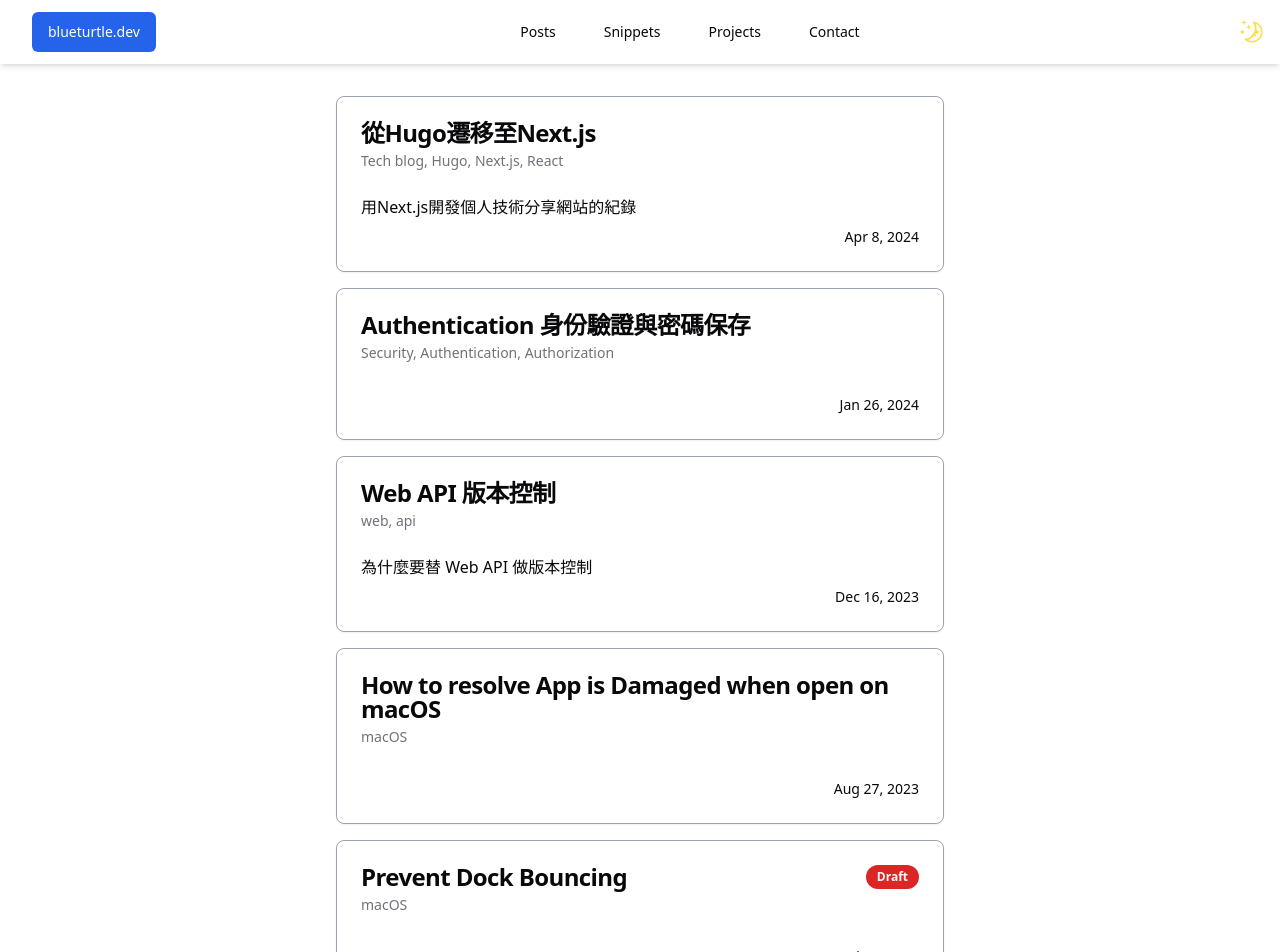
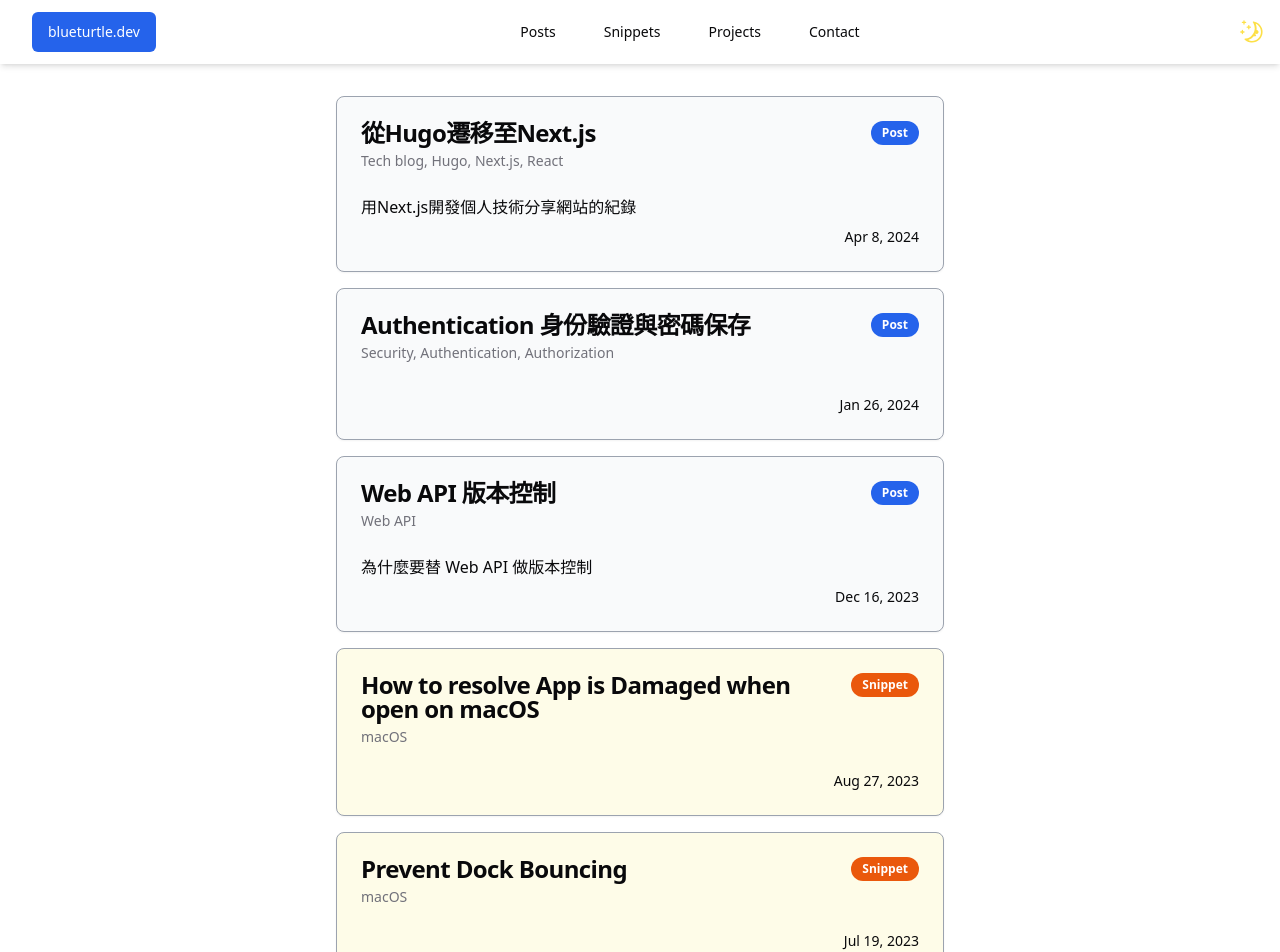
Before and after one commit to tarmacChen/blueturtle.dev, a Next.js app: page / in a window 1280 px wide. Shown: the top 952 px of the page. Built offline with nearby package versions, Linux system fonts and the light colour scheme.

Commit message:
adjust style

```diff
--- a/contents/posts/webapi-versioning.md
+++ b/contents/posts/webapi-versioning.md
@@ -2,7 +2,7 @@
 title: 'Web API 版本控制'
 author: tarmac
 description: '為什麼要替 Web API 做版本控制'
-tags: [web, api]
+tags: [Web API]
 category: posts
 createdTime: '2023-12-17T05:59:51+08:00'
 draft: false
--- a/src/components/DesktopNavbar.tsx
+++ b/src/components/DesktopNavbar.tsx
@@ -22,6 +22,7 @@ export function DesktopNavbar() {
       navigationMenuTriggerStyle(),
       'mx-2 rounded-none',
       isActive ? 'border-b-2 border-b-blue-600' : '',
+      'hover:bg-background hover:text-lg',
     );
 
     return (
--- a/src/components/PostCard.tsx
+++ b/src/components/PostCard.tsx
@@ -18,16 +18,19 @@ export const PostCard = ({ mdFile }: { mdFile: MarkdownFile }) => {
   const tags = meta.tags ? meta.tags.join(', ') : '';
 
   const DraftBadge = () => (
-    <Badge className="bg-red-600 h-6 dark:text-white">Draft</Badge>
+    <Badge className="bg-red-600 h-6 text-white">Draft</Badge>
+  );
+  const PostBadge = () => (
+    <Badge className="bg-blue-600 h-6 text-white">Post</Badge>
   );
 
   return (
     <Link href={linkUrl}>
-      <Card className="border-gray-400 dark:border-gray-300 dark:bg-gray-800 hover:border-blue-500 hover:bg-blue-50 hover:shadow-md dark:hover:border-blue-500">
+      <Card className="bg-gray-50 border-gray-400 dark:border-gray-300 dark:bg-gray-800 hover:border-black hover:bg-blue-50 hover:shadow-md dark:hover:border-blue-500">
         <CardHeader>
-          <div className="flex flex-row justify-between">
+          <div className="flex flex-row justify-between gap-2">
             <CardTitle>{meta?.title}</CardTitle>
-            {meta.draft && <DraftBadge />}
+            {meta.draft ? <DraftBadge /> : <PostBadge />}
           </div>
           <CardDescription className="dark:text-gray-300">
             {tags}
--- a/src/components/SnippetCard.tsx
+++ b/src/components/SnippetCard.tsx
@@ -9,21 +9,28 @@ import {
 } from '@/components/ui/card';
 import Link from 'next/link';
 import moment from 'moment';
+import { Badge } from '@/components/ui/badge';
 
 export const SnippetCard = ({ mdFile }: { mdFile: MarkdownFile }) => {
   const linkUrl = `/snippets/${mdFile.metadata.title}`;
   const createdTime = moment(mdFile.metadata.createdTime);
   const tags = mdFile.metadata.tags ? mdFile.metadata.tags.join(', ') : '';
+  const SnippetBadge = () => (
+    <Badge className="bg-orange-600 text-white h-6">Snippet</Badge>
+  );
 
   return (
     <Link href={linkUrl}>
-      <Card className="bg-yellow-50 dark:bg-gray-800 border-primary hover:bg-yellow-100 hover:border-blue-600">
+      <Card className="bg-yellow-50 dark:bg-gray-800 border-gray-400 hover:bg-yellow-100 hover:border-black hover:shadow-md">
         <CardHeader>
-          <CardTitle>{mdFile.metadata.title}</CardTitle>
+          <div className="flex flex-row justify-between gap-2">
+            <CardTitle>{mdFile.metadata.title}</CardTitle>
+            <SnippetBadge />
+          </div>
           <CardDescription>{tags}</CardDescription>
         </CardHeader>
         <CardFooter className="flex w-full justify-end">
-          <div>{createdTime.format('ll')}</div>
+          <div className="text-sm">{createdTime.format('ll')}</div>
         </CardFooter>
       </Card>
     </Link>
--- a/src/pages/index.tsx
+++ b/src/pages/index.tsx
@@ -4,6 +4,7 @@ import { PostPagination } from '@/components/PostPagination';
 import type { GetStaticProps } from 'next';
 import { BasicPage } from '@/components/BasicPage';
 import { getStaticProps as pageIndexStaticProps } from '@/pages/page/[pageIndex]';
+import { SnippetCard } from '@/components/SnippetCard';
 
 export const getStaticProps = (async (ctx) => {
   return pageIndexStaticProps(ctx);
@@ -26,7 +27,11 @@ export default function PostCardsPage({
             <div
               key={file.filename}
               className="max-md:w-full w-2/3 xl:w-1/2 ">
-              <PostCard mdFile={file}></PostCard>
+              {file.metadata.category == 'posts' ? (
+                <PostCard mdFile={file} />
+              ) : (
+                <SnippetCard mdFile={file} />
+              )}
             </div>
           );
         })}
--- a/src/styles/navbar.css
+++ b/src/styles/navbar.css
@@ -3,7 +3,7 @@
 }
 
 .markdown-navigation .title-anchor {
-  @apply text-base font-medium border-b-2 mx-2 border-dotted border-gray-400;
+  @apply text-base font-medium border-b-2 mx-2 border-gray-400;
 }
 
 .markdown-navigation .title-anchor small {
@@ -35,5 +35,5 @@
 }
 
 [class*='title-level'].active {
-  @apply text-blue-600 border-b-blue-600 font-medium;
+  @apply border-b-4 border-b-blue-600 font-medium text-lg;
 }
```
Also changed, not shown: contents/posts/authentication.md (+0 -1 lines).
